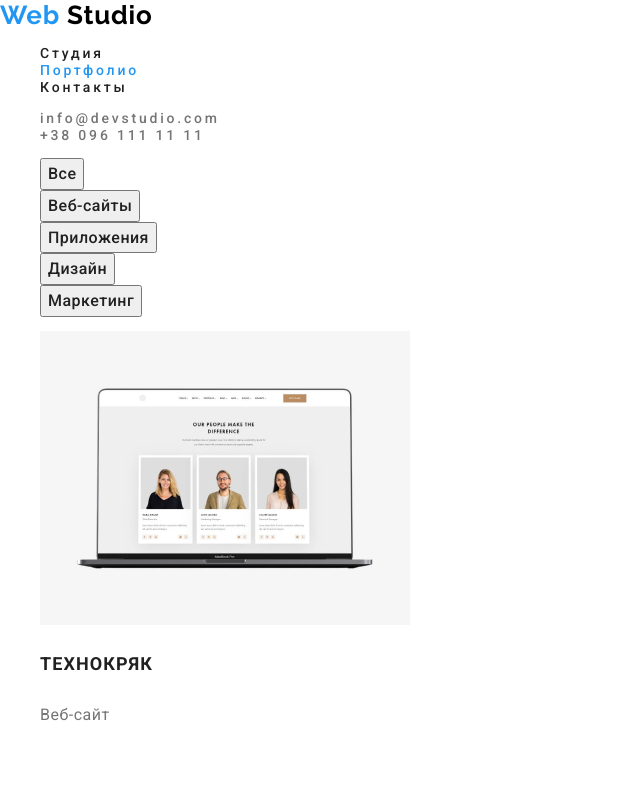
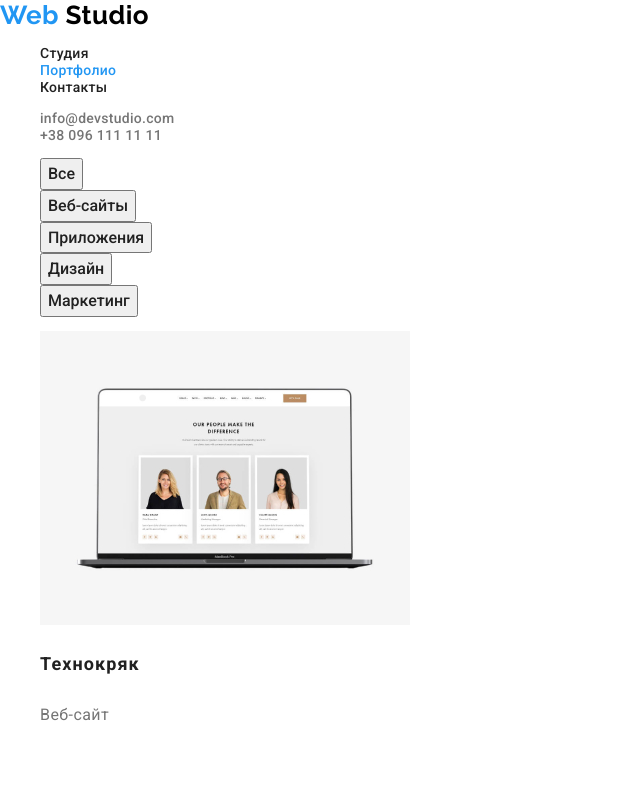
Before and after one commit to Liliia-Yarmolova/goit-markup-hw-02, a plain HTML site: page portfolio.html in a window 1280 px wide. Shown: the top 808 px of the page, without its empty margins (0-640 px from the left). Drawn offline with Linux system fonts and the light colour scheme.

Commit message:
Исправила letter-spacing

```diff
--- a/css/styles.css
+++ b/css/styles.css
@@ -14,6 +14,7 @@ body {
   font-family: var(--main-font);
   font-size: 14px;
   color: var(--title-color);
+  letter-spacing: 0.03em;
 }
 
 .address {
@@ -34,7 +35,6 @@ body {
   font-weight: 700;
   font-size: 26px;
   line-height: 1.19;
-  letter-spacing: 0.03em;
   color: #000000;
 }
 
@@ -51,7 +51,7 @@ body {
 .header-email-link {
   font-weight: 500;
   line-height: 1.14;
-  letter-spacing: 0.2em;
+  letter-spacing: 0.02em;
   color: var(--title-color);
 }
 
@@ -97,8 +97,8 @@ body {
 /*OUR VALUES*/
 .subtitle {
   font-weight: 700;
+  font-size: 14px;
   line-height: 1.14;
-  letter-spacing: 0.3em;
   text-transform: uppercase;
   color: var(--title-color);
 }
@@ -106,7 +106,6 @@ body {
 .description {
   font-weight: 400;
   line-height: 1.71;
-  letter-spacing: 0.03em;
   color: var(--text-color);
 }
 
@@ -115,7 +114,6 @@ body {
   font-weight: 700;
   font-size: 36px;
   line-height: 1.17;
-  letter-spacing: 0.03em;
   text-align: center;
   color: var(--title-color);
 }
@@ -136,7 +134,6 @@ body {
   font-size: 16px;
   line-height: 1.19;
   text-align: center;
-  letter-spacing: 0.03em;
 }
 
 .our-team-list-item-name {
@@ -163,7 +160,6 @@ body {
 .footer-tel-link {
   font-weight: 400;
   line-height: 1.71;
-  letter-spacing: 0.03em;
 }
 
 .footer-map-link,
@@ -188,7 +184,6 @@ body {
 .join {
   font-weight: 700;
   line-height: 1.14;
-  letter-spacing: 0.03em;
   text-transform: uppercase;
 }
 
@@ -198,7 +193,6 @@ body {
   font-size: 16px;
   line-height: 1.62;
   text-align: center;
-  letter-spacing: 0.03em;
   color: var(--filter-btn-white-theme-color);
 }
 
@@ -209,10 +203,10 @@ body {
 }
 
 .our-projects-list-item .subtitle {
-  font-weight: 700;
   font-size: 18px;
   line-height: 2;
   letter-spacing: 0.06em;
+  text-transform: capitalize;
   color: var(--title-color);
 }
 
@@ -225,6 +219,5 @@ body {
   font-weight: 400;
   font-size: 18px;
   line-height: 1.56;
-  letter-spacing: 0.03em;
   color: var(--title-grey-theme-color);
 }
```
